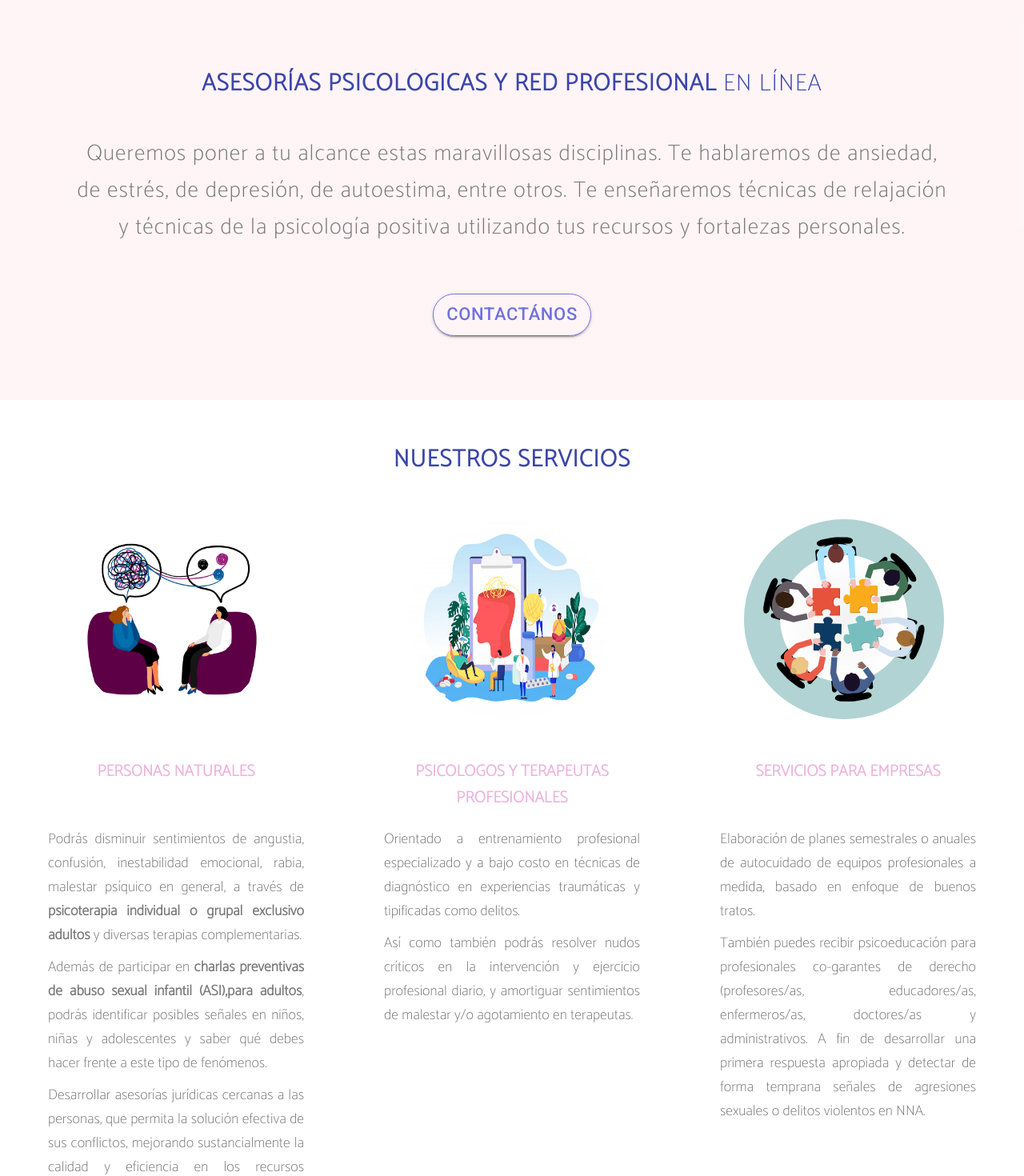
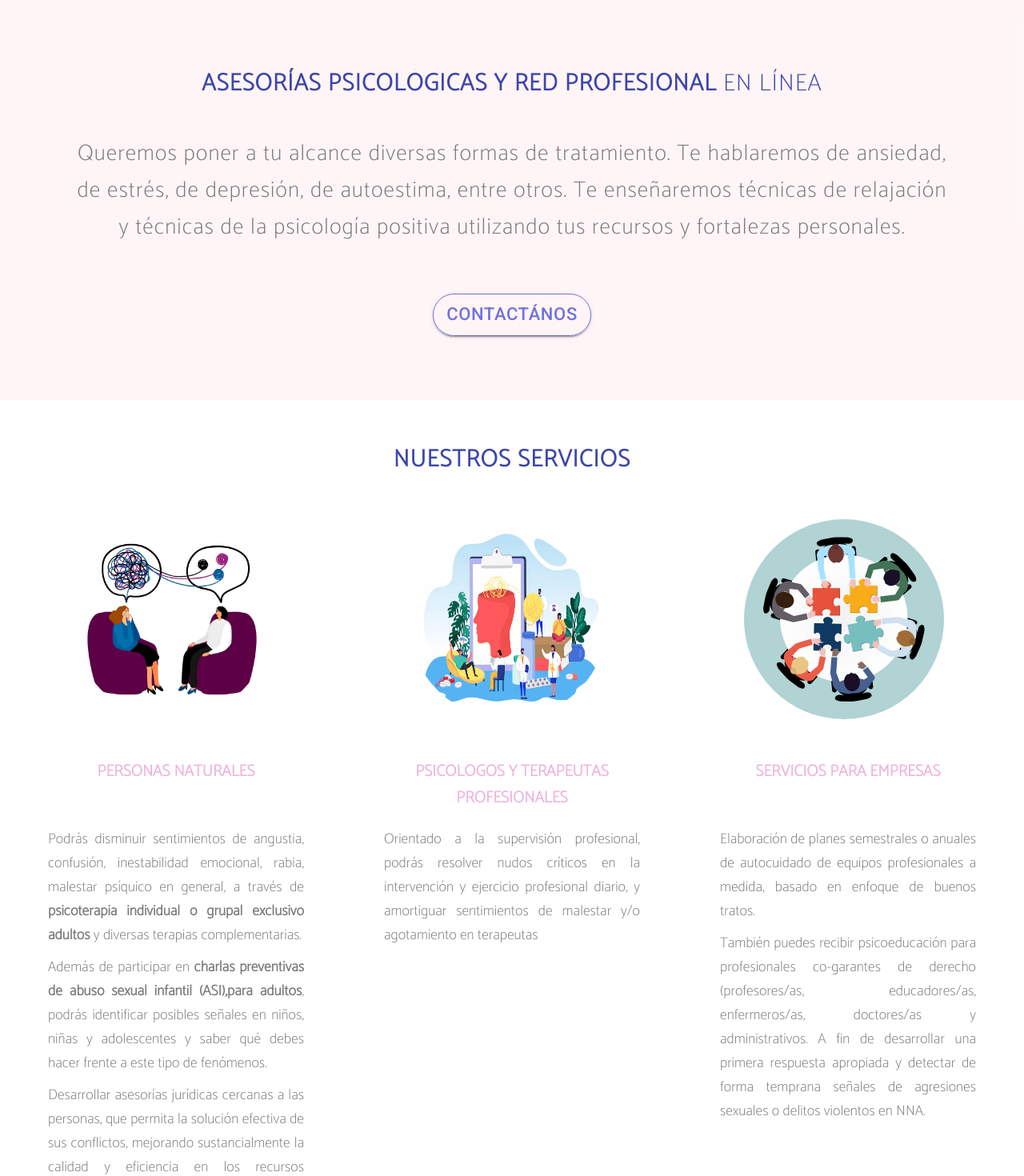
Before and after one commit to dominicfernandezvergara/psychology-landing-page, a React (Create React App) app: page / in a window 1280 px wide. Shown: the part 480-1950 px from the top of the page at 80% size. Built offline with nearby package versions, Linux system fonts and the light colour scheme.

Commit message:
feat: general changes

```diff
--- a/src/appDataText/appDataText.jsx
+++ b/src/appDataText/appDataText.jsx
@@ -14,7 +14,7 @@ export const appDataText = {
         name: "Nosotros",
         path: "/nosotros",
         subcategories: {
-          name: "Docententes Colaboradores",
+          name: "Colaboradores",
           path: "/team",
         },
       },
@@ -43,7 +43,7 @@ export const appDataText = {
         // modificado
         slider2: {
           title: "Servicios Online",
-          text: "Atención psicológica de calidad desde tu domicilio.",
+          text: "Asesorías psicológicas de calidad desde tu domicilio.",
         },
         slider3: {
           title: "Prevención de agresiones sexuales",
@@ -61,7 +61,7 @@ export const appDataText = {
           </div>
         ),
         text:
-          "Queremos poner a tu alcance estas maravillosas disciplinas. Te hablaremos de ansiedad, de estrés, de depresión, de autoestima, entre otros. Te enseñaremos técnicas de relajación y técnicas de la psicología positiva utilizando tus recursos y fortalezas personales.",
+          "Queremos poner a tu alcance diversas formas de tratamiento. Te hablaremos de ansiedad, de estrés, de depresión, de autoestima, entre otros. Te enseñaremos técnicas de relajación y técnicas de la psicología positiva utilizando tus recursos y fortalezas personales.",
         // modificado
         // text2:
         //   "También y de suma importancia haremos; charlas para padres, cuidadores y profesionales, para prevenir y saber qué hacer frente al abuso sexual infantil.",
@@ -117,9 +117,9 @@ export const appDataText = {
           profesional: {
             title: "Psicólogos y terapeutas profesionales",
             description:
-              "Orientado a entrenamiento profesional especializado y a bajo costo en técnicas de diagnóstico en experiencias traumáticas y tipificadas como delitos.",
-            description2:
-              "Así como también podrás resolver nudos críticos en la intervención y ejercicio profesional diario, y amortiguar sentimientos de malestar y/o agotamiento en terapeutas.",
+              "Orientado a la supervisión profesional, podrás resolver nudos críticos en la intervención y ejercicio profesional diario, y amortiguar sentimientos de malestar y/o agotamiento en terapeutas",
+            // description2:
+            //   "Así como también podrás resolver nudos críticos en la intervención y ejercicio profesional diario, y amortiguar sentimientos de malestar y/o agotamiento en terapeutas.",
           },
           companies: {
             title: "Servicios para empresas",
@@ -164,9 +164,8 @@ export const appDataText = {
     // About Us español
     aboutUs: {
       title: "Sobre “Be Healthy & Holistic”",
-      text:
-        "Conoce a nuestro equipo de colaboradores docentes haciendo click aquí",
-      buttonText: "Colaboradores docentes",
+      text: "Conoce a nuestro equipo de colaboradores haciendo click aquí",
+      buttonText: "Colaboradores",
       mission: {
         title: "Misión",
         text:
@@ -179,10 +178,8 @@ export const appDataText = {
       vision: {
         title: "Visión",
         text:
-          "Be Healthy & Holistic trabaja para contribuir a Los Buenos Tratos y, al pleno ejercicio de los derechos humanos, considerando La Declaración Universal de los Derechos Humanos , la cual fue proclamada por la Asamblea General de las Naciones Unidas en París, el 10 de diciembre de 1948, como un ideal común para todos los pueblos y naciones.",
+          "Be Healthy & Holistic trabaja para contribuir a Los Buenos Tratos y, al pleno ejercicio de los derechos humanos, considerando La Declaración Universal de los Derechos Humanos , la cual fue proclamada por la Asamblea General de las Naciones Unidas en París, el 10 de diciembre de 1948, como un ideal común para todos los pueblos y naciones. Y en especial contribuir significativamente a la protección y prevención de los derechos de niños, as y adolescentes. Bajo el marco, de la Convención Internacional del Niño; tratado internacional de las Naciones Unidas, firmado en 1989 y entró en vigor desde el 2 de septiembre de 1990.",
         text2:
-          "Y en especial contribuir significativamente a la protección y prevención de los derechos de niños, as y adolescentes. Bajo el marco, de la Convención Internacional del Niño; tratado internacional de las Naciones Unidas, firmado en 1989 y entró en vigor desde el 2 de septiembre de 1990.",
-        text3:
           "Buscamos contribuir al mejoramiento de la calidad de vida de todas las personas que lo deseen y se movilicen por ello.",
       },
       founder: {
@@ -622,7 +619,7 @@ export const appDataText = {
         title: "Selecciona un servicios",
         services: {
           naturalPeople: {
-            service1: "Psicoterapia Adulto",
+            service1: "Psicoterapia breve Adultos",
             service2: "Terapias complementarias",
             service3: "Charlas Preventivas Abuso Sexual Infantil",
             service4: "Prestaciones Jurídicas",
@@ -663,7 +660,7 @@ export const appDataText = {
       addresse: {
         title: "Dirección",
         addresse:
-          "Sede Praha, República Checa. Servicios y Asesorias Online Resto del mundo y Chile.",
+          "Sede Praha, República Checa. Servicios y Asesorias Online, incluye Chile.",
       },
       email: {
         title: "correo",
--- a/src/components/about-components/container-founder-company.module.css
+++ b/src/components/about-components/container-founder-company.module.css
@@ -8,7 +8,8 @@
   display: flex;
   align-items: center;
   justify-content: center;
-  height: 100px;
+  padding-top: 10px;
+  padding-bottom: 10px;
   width: 100%;
   color: var(--darkPrimaryColor);
   text-transform: uppercase;
--- a/src/components/contact-us-components/form/list-services-form.jsx
+++ b/src/components/contact-us-components/form/list-services-form.jsx
@@ -5,49 +5,41 @@ export const listServicesForm = [
     name:
       appDataText.espanol.services.servicesListForm.services.naturalPeople
         .service1,
-    id: 1,
   },
   {
     name:
       appDataText.espanol.services.servicesListForm.services.naturalPeople
         .service2,
-    id: 2,
   },
   {
     name:
       appDataText.espanol.services.servicesListForm.services.naturalPeople
         .service3,
-    id: 3,
   },
   {
     name:
       appDataText.espanol.services.servicesListForm.services.naturalPeople
         .service4,
-    id: 4,
   },
-  {
-    name:
-      appDataText.espanol.services.servicesListForm.services.profesionalServices
-        .service1,
-    id: 4,
-  },
-  {
-    name:
-      appDataText.espanol.services.servicesListForm.services.profesionalServices
-        .service2,
-    id: 4,
-  },
+  // {
+  //   name:
+  //     appDataText.espanol.services.servicesListForm.services.profesionalServices
+  //       .service1,
+  // },
+  // {
+  //   name:
+  //     appDataText.espanol.services.servicesListForm.services.profesionalServices
+  //       .service2,
+  // },
   {
     name:
       appDataText.espanol.services.servicesListForm.services.profesionalServices
         .service3,
-    id: 4,
   },
   {
     name:
       appDataText.espanol.services.servicesListForm.services.companiesServices
         .service1,
-    id: 4,
   },
 ];
 export const listSubservicesForm = [
--- a/src/components/home-components/fourth-section-home/fourth-section-home.jsx
+++ b/src/components/home-components/fourth-section-home/fourth-section-home.jsx
@@ -40,12 +40,6 @@ function FourthSectionHome() {
         {
           appDataText.espanol.home.fourthSectionHome.services.profesional
             .description
-        }
-      </div>
-      <div className={styles.subServices}>
-        {
-          appDataText.espanol.home.fourthSectionHome.services.profesional
-            .description2
         }
       </div>
     </div>
--- a/src/pages/about/about.jsx
+++ b/src/pages/about/about.jsx
@@ -42,9 +42,6 @@ function About() {
         <p className={styles.text}>
           {appDataText.espanol.aboutUs.vision.text2}
         </p>
-        <p className={styles.text}>
-          {appDataText.espanol.aboutUs.vision.text3}
-        </p>
       </div>
       <div className={styles.containerTeam}>
         <ContainerFounderCompany />
```
